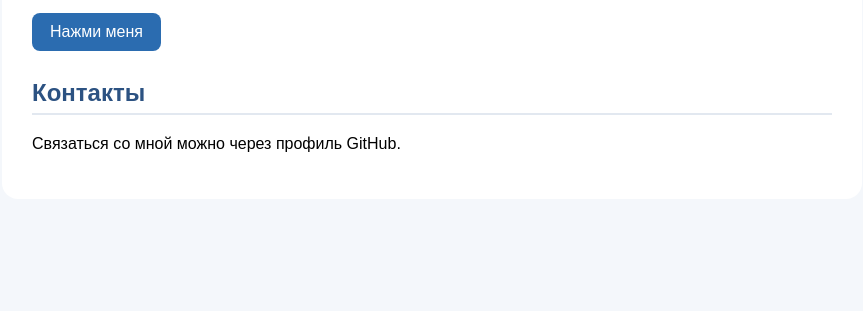
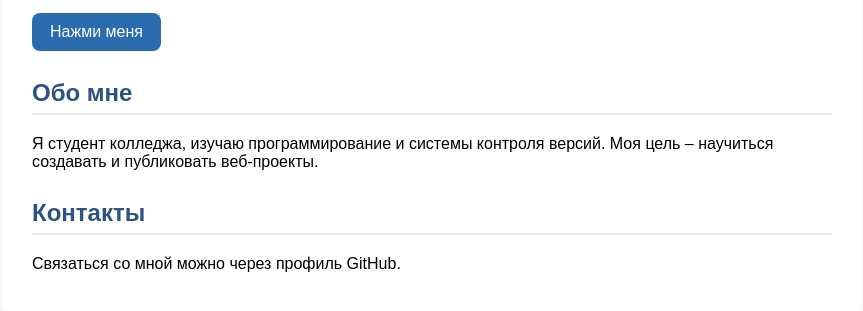
Before and after one commit to Sempa1-69/student-portfolio, a plain HTML site: page index.html in a window 1280 px wide. Shown: the part 171-482 px from the top of the page, without its empty margins (208-1071 px from the left). Drawn offline with Linux system fonts and the light colour scheme.

Commit message:
Add about section

```diff
--- a/index.html
+++ b/index.html
@@ -12,6 +12,11 @@
     <p>Учебный проект для изучения Git и GitHub.</p>
     <button id="helloButton">Нажми меня</button>
 
+    <section id="about">
+      <h2>Обо мне</h2>
+      <p>Я студент колледжа, изучаю программирование и системы контроля версий. Моя цель – научиться создавать и публиковать веб-проекты.</p>
+    </section>
+
     <section id="contacts">
       <h2>Контакты</h2>
       <p>Связаться со мной можно через профиль GitHub.</p>
```
